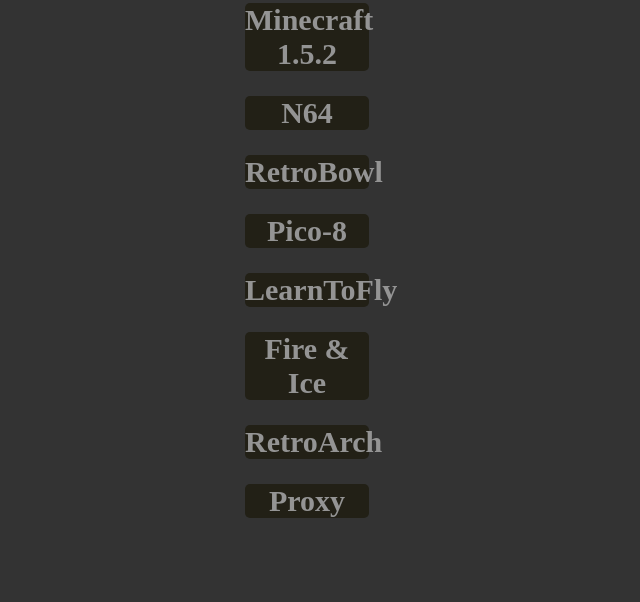
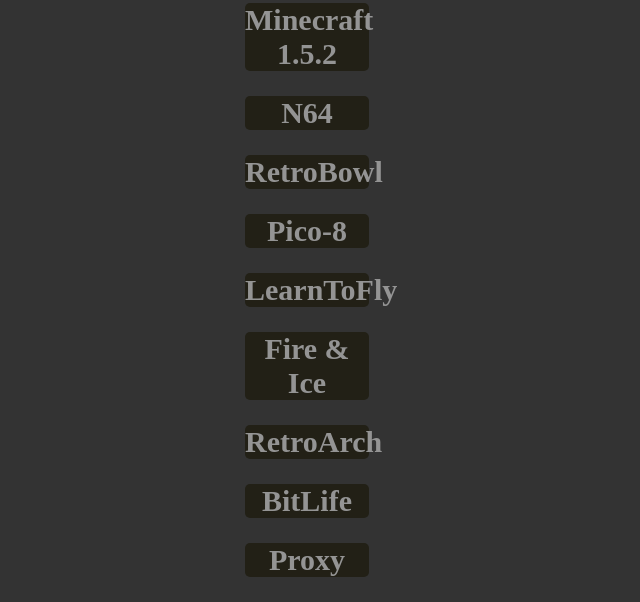
Before and after one commit to Justlemonade/SuperMathTips, a plain HTML site: page index.html in a window 1280 px wide. Shown: the part 770-1372 px from the top of the page, without its empty margins (333-973 px from the left). Before the commit the page ends 1313 px from the top, so only its background shows below. Drawn offline with Linux system fonts and the light colour scheme.

Commit message:
Update index.html

```diff
--- a/index.html
+++ b/index.html
@@ -137,6 +137,13 @@
     </div>
 
     <div class="games">
+      <a href="gfile/Bitlife/index.html"> <h2>BitLife</h2> </a>
+    </div>
+
+    <div class="gamespadding">
+    </div>
+
+    <div class="games">
       <a href="Sites.html"> <h2>Proxy</h2> </a>
     </div>
   </body>
```
